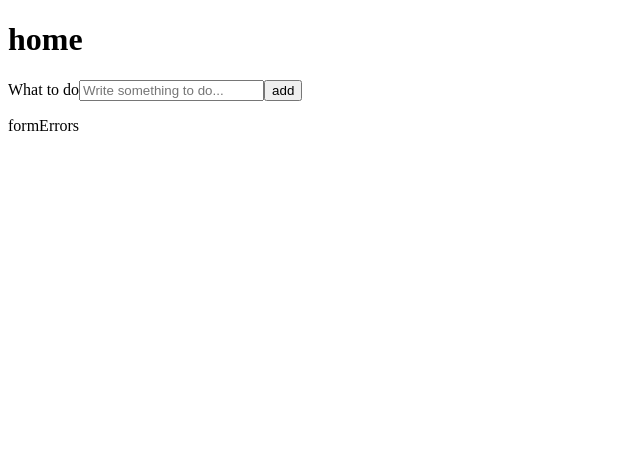
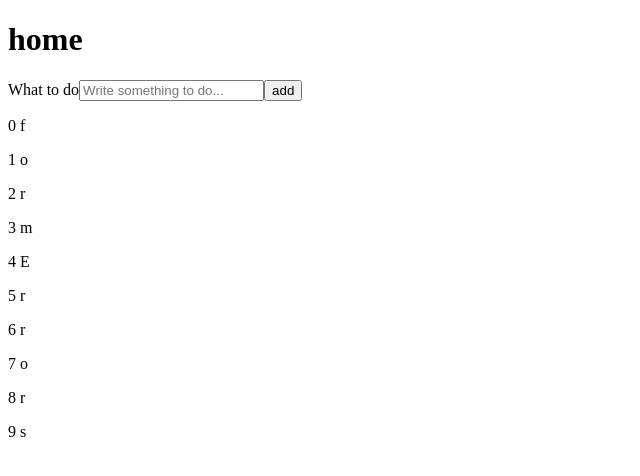
Before and after one commit to flema1/stackbuilders-react--todo-exercise, a React app: page / in a window 1280 px wide. Shown: the top 476 px of the page, without its empty margins (0-640 px from the left). Built offline with nearby package versions, Linux system fonts and the light colour scheme; the HTML template or start-up script is replaced by a standard one.

Commit message:
add errors display

```diff
--- a/client/app/src/components/FormErrors.js
+++ b/client/app/src/components/FormErrors.js
@@ -4,7 +4,13 @@ import React from 'react';
 const FormErrors = ({ errors }) => {
   return (
     <div>
-        <p>{errors}</p>
+        {Object.keys(errors).map((fieldName, i) => {
+            if (errors[fieldName]!==''){
+                 return (
+                    <p key={i}>{fieldName} { errors[fieldName] }</p>
+                )
+            } else return null;
+         })}
     </div>
   );
 };
```
